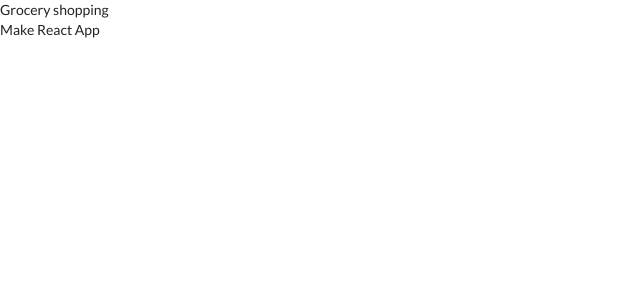
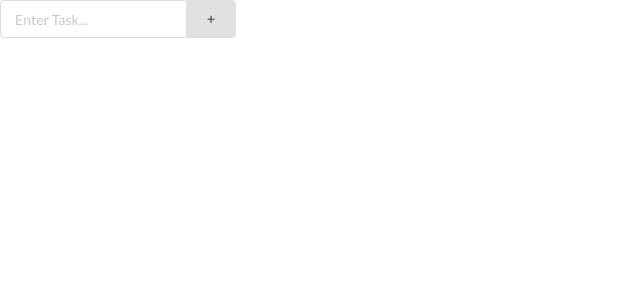
Before and after one commit to jasminegmp/todo-app, a React (Create React App) app: page / in a window 1280 px wide. Shown: the top 300 px of the page, without its empty margins (0-640 px from the left). Built offline with nearby package versions, Linux system fonts and the light colour scheme; the HTML template or start-up script is replaced by a standard one.

Commit message:
Adding items to items array

```diff
--- a/src/App.js
+++ b/src/App.js
@@ -1,14 +1,20 @@
 import React from 'react';
-import ToDoItem from './ToDoItem';
-import todosData from './todosData';
+import ToDoItems from './ToDoItems';
+//import todosData from './todosData';
 
 class App extends React.Component {
 
 	constructor (props){
 		super(props);
 		this.state = {
-			todos: todosData
+			items: [],
+      newItem: '',
+      isSubmitted: false
 		}
+    this.addNewItem = this.addNewItem.bind(this);
+    this.newItemBuffer = this.newItemBuffer.bind(this);
+    this.handleSubmit = this.handleSubmit.bind(this);
+
 	}
 
 	// good place to do data loading
@@ -16,15 +22,48 @@
 	componentDidMount(){
 		//const todoItems = this.state.todos.map(item => <ToDoItem key={item.id} item={item} />);
 		//this.setState((state) => ({todos: todoItems}));
-		console.log(this.state.todos);
+		//console.log(this.state.todos);
 	}
 
 
+  // adds to state.newItem on add button click
+  addNewItem(event){
+    const newItem = {id: (this.state.items.length),
+                    text: this.state.newItem,
+                    completed: false
+    }
+
+    this.setState((prevState) => {
+      return {
+        items:  prevState.items.concat([newItem])
+      };
+    });
+    this.setState({newItem: ''});
+  }
+
+  // figures out what's to be added on input update
+  newItemBuffer(event){
+    this.setState({newItem: event.target.value});
+  }
+
+  handleSubmit(event){
+    this.setState({isSubmitted: true})
+    event.preventDefault();
+  }
+
 	render(){
 
+    //<ToDoItem todos = {this.state.todos} />
 		return (
 			<div className="App">
-				<ToDoItem todos = {this.state.todos} />
+        <form onSubmit={this.handleSubmit}>
+          <div className ="ui action input">
+            <input type="text" placeholder="Enter Task..." onChange = {this.newItemBuffer}/>
+            <button className ="ui button" onClick={this.addNewItem}>+</button>
+          </div>
+
+        </form>
+        {this.state.isSubmitted && <ToDoItems items = {this.state.items}/>}
 			</div>
 		);
   	}
--- a/src/ToDoItem.js
+++ /dev/null
@@ -1,13 +0,0 @@
-import React from 'react';
-
-function ToDoItem (props) {
-	console.log(props.todos);
-	const mappedToDos = props.todos.map(todos => <div key={todos.id}>{todos.text}</div>);
-	return (
-		<div>
-			{mappedToDos}
-		</div>
-	);
-}
-
-export default ToDoItem;
--- /dev/null
+++ b/src/ToDoItems.js
@@ -0,0 +1,20 @@
+import React from 'react';
+
+function TodoItems(props) {
+
+	const todoItems = props.items.map(item => <li key={item.id}>{item.text}</li>);
+	return(
+	<div className = "field">
+		<div class = "ui checkbox">
+			<input type = "checkbox"
+				checked = {todoItems.completed}
+			/>
+			<label className = "item">{todoItems.text}</label>
+		</div>
+	</div>
+	)
+
+
+}
+
+export default TodoItems
```
